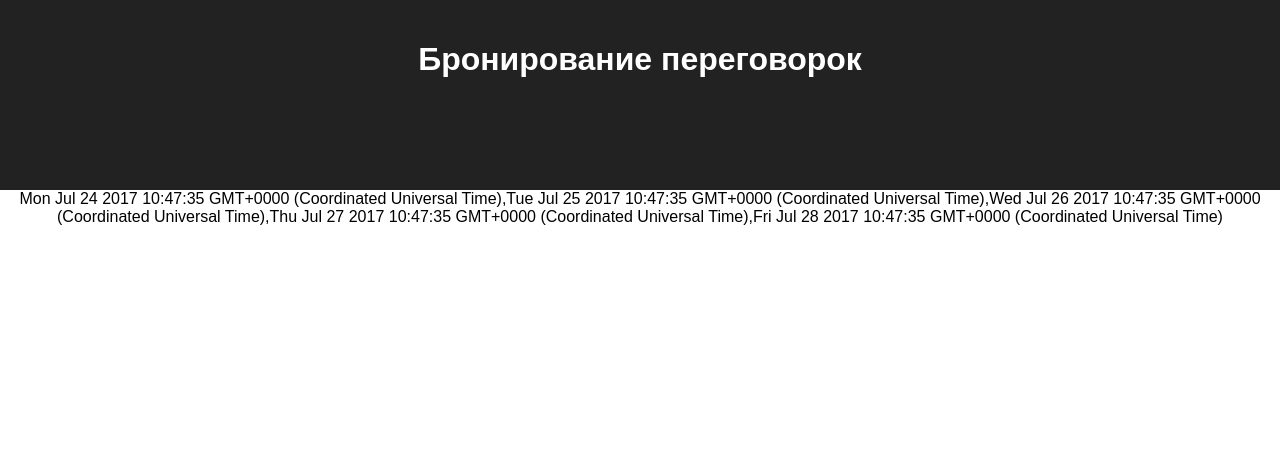
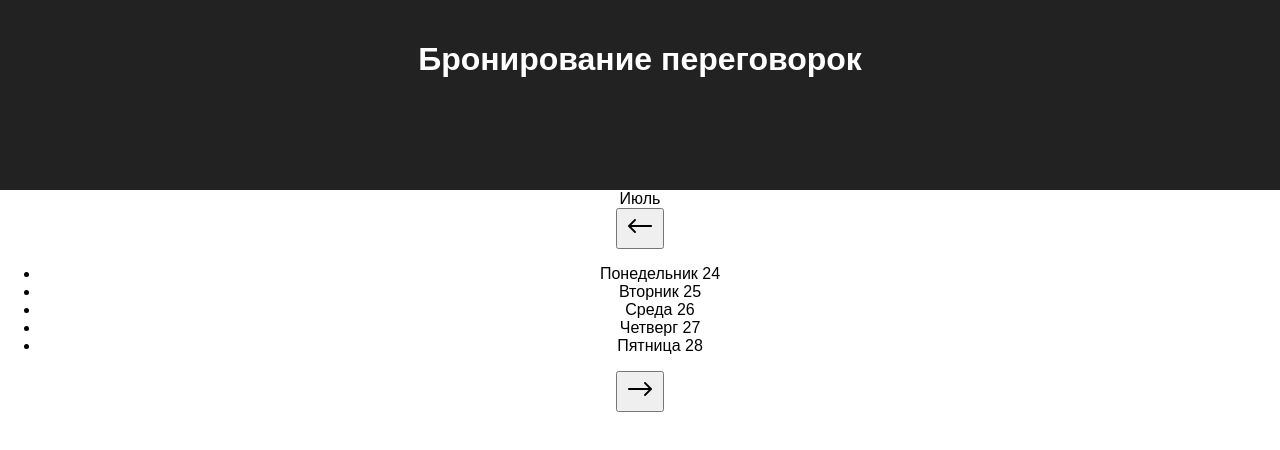
Before and after one commit to keepYourHairOn/room_booking, a React (Create React App) app: page / in a window 1280 px wide. Shown: the top 450 px of the page. Built offline with nearby package versions, Linux system fonts and the light colour scheme.

Commit message:
Made a weekly calendar with scrolling.
Made ability to scroll to previous and next weeks.
Added images.

```diff
--- a/src/components/WeeklyCalendar.js
+++ b/src/components/WeeklyCalendar.js
@@ -2,6 +2,8 @@
  * Created by Sofiia Yermolaieva on 25.07.2017.
  */
 import React, { Component } from 'react';
+import arrow_LEFT from "../arrow_LEFT.png";
+import arrow_right from "../arrow_right.png";
 
 const MONTH = ["Январь", "Февраль", "Март", "Апрель", "Май", "Июнь", "Июль", "Август",
     "Сентябрь", "Октябрь","Ноябрь", "Декабрь"];
@@ -10,8 +12,8 @@ const WEEK_DAYS = ["Воскресенье", "Понедельник", "Втор
 class WeeklyCalendar extends Component {
     constructor(){
         super();
-        this.state = {day: new Date(),
-                        month: new Date().getUTCMonth()};
+        this.state = {todaysDay: new Date(),
+                        currentDay: ""};
     }
 
     weekCalendar(dayToCount) {
@@ -19,49 +21,88 @@ class WeeklyCalendar extends Component {
         let year = day.getFullYear();
         let month = day.getMonth();
         // will be needed for the blocking of booking ability
-        let currentDay = day.getDate();
-        let currentWeekDay = day.getDay();
         let last_day = new Date(year, month + 1, 0);
 
         // day of the month - day of the week + 1
         //Monday
-        let firstWorkingWeekDay = this.getFirstWorkingDay(day, currentDay, currentWeekDay);
-        // first day + 4
-        //Friday
-        let lastWorkingWeekDay = this.getLastWorkingDay(day, firstWorkingWeekDay);
+        let firstWorkingWeekDay = this.getFirstWorkingDay(day);
 
         let week = [];
 
         for(let i = 0; i < 5; i++){
             let weekDay;
 
-            if(i == 0){
+            if(i === 0){
                 weekDay = firstWorkingWeekDay;
-            }else if(i == 4){
-                weekDay = lastWorkingWeekDay;
             }else {
-                weekDay = new Date();
-                weekDay.setDate(firstWorkingWeekDay.getDate()+i);
+                weekDay = new Date(firstWorkingWeekDay.getFullYear(), firstWorkingWeekDay.getMonth(),
+                    firstWorkingWeekDay.getDate() + i);
             }
 
             week[i] = weekDay;
         }
 
-        return week.toString();
+        return week;
     }
 
-    getFirstWorkingDay(day, currentDay, currentWeekDay){
-        return new Date(day.setDate(currentDay - currentWeekDay + 1));
+    getFirstWorkingDay(day){
+        let dayToCount = day;
+        let currentDay = dayToCount.getDate();
+        let currentWeekDay = dayToCount.getDay();
+        return new Date(dayToCount.setDate(currentDay - currentWeekDay + 1));
     }
 
-    getLastWorkingDay(day, firstWorkingWeekDay) {
-        return new Date(day.setDate(firstWorkingWeekDay.getDate() + 4))
+    getPreviousWeek(){
+        let curentWeekDay = this.getCurrentWeekDay();
+
+        curentWeekDay = new Date(curentWeekDay.getFullYear(), curentWeekDay.getMonth(),
+            curentWeekDay.getDate() - 7);
+
+        this.setState({currentDay: curentWeekDay});
+    }
+
+    getNextWeek(){
+        let curentWeekDay = this.getCurrentWeekDay();
+
+        curentWeekDay = new Date(curentWeekDay.getFullYear(), curentWeekDay.getMonth(),
+            curentWeekDay.getDate() + 7);
+
+        this.setState({currentDay: curentWeekDay});
+    }
+
+    getCurrentWeekDay(){
+        let curentWeekDay;
+        if(this.state.currentDay === ""){
+            curentWeekDay = this.state.todaysDay;
+        }else {
+            curentWeekDay = this.state.currentDay;
+        }
+
+        return curentWeekDay;
     }
 
     render(){
+        let weekDay;
+
+        if(this.state.currentDay === ""){
+            weekDay = this.state.todaysDay;
+        }else {
+            weekDay = this.state.currentDay;
+        }
 
         return (
-            <div>{this.weekCalendar(new Date())}</div>
+            <div>
+                <div id="month">{MONTH[weekDay.getMonth()]}</div>
+                <button onClick={this.getPreviousWeek.bind(this)}><img src={arrow_LEFT} alt="Prev"/></button>
+                <ul>
+                    {
+                        this.weekCalendar(weekDay).map(function(day, i){
+                            return <li key={i}>{WEEK_DAYS[i + 1]} {day.getDate().toString()}</li>
+                        })
+                    }
+                </ul>
+                <button onClick={this.getNextWeek.bind(this)}><img src={arrow_right} alt="Next"/> </button>
+            </div>
         );
     }
 }
```
Also changed, not shown: src/arrow_LEFT.png (added), src/arrow_right.png (added).
